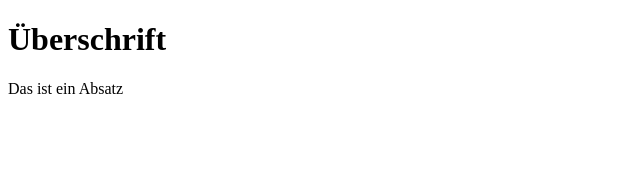
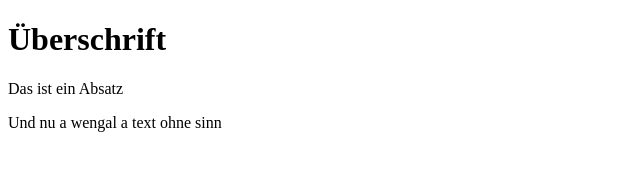
Before and after one commit to matejkaf/htltest, a plain HTML site: page index.html in a window 1280 px wide. Shown: the whole page, without its empty margins (0-640 px from the left). Drawn offline with Linux system fonts and the light colour scheme.

Commit message:
Kleine Änderung

```diff
--- a/index.html
+++ b/index.html
@@ -9,5 +9,6 @@
 <body>
     <h1>Überschrift</h1>
     <p>Das ist ein Absatz</p>
+    <p>Und nu a wengal a text ohne sinn</p>
 </body>
 </html>
```
